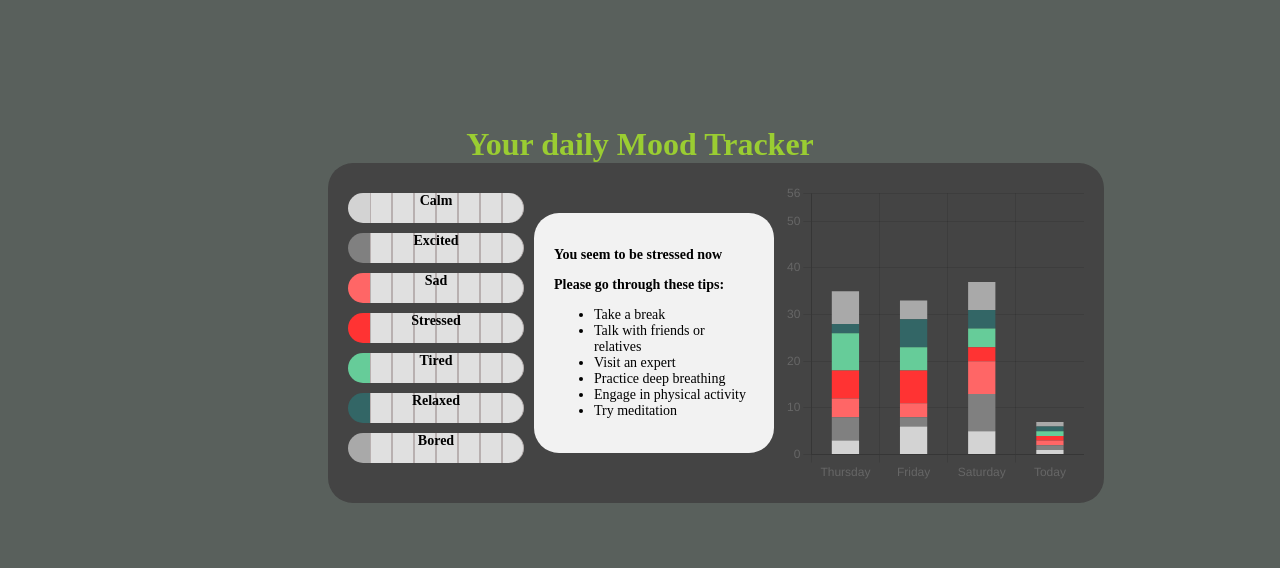
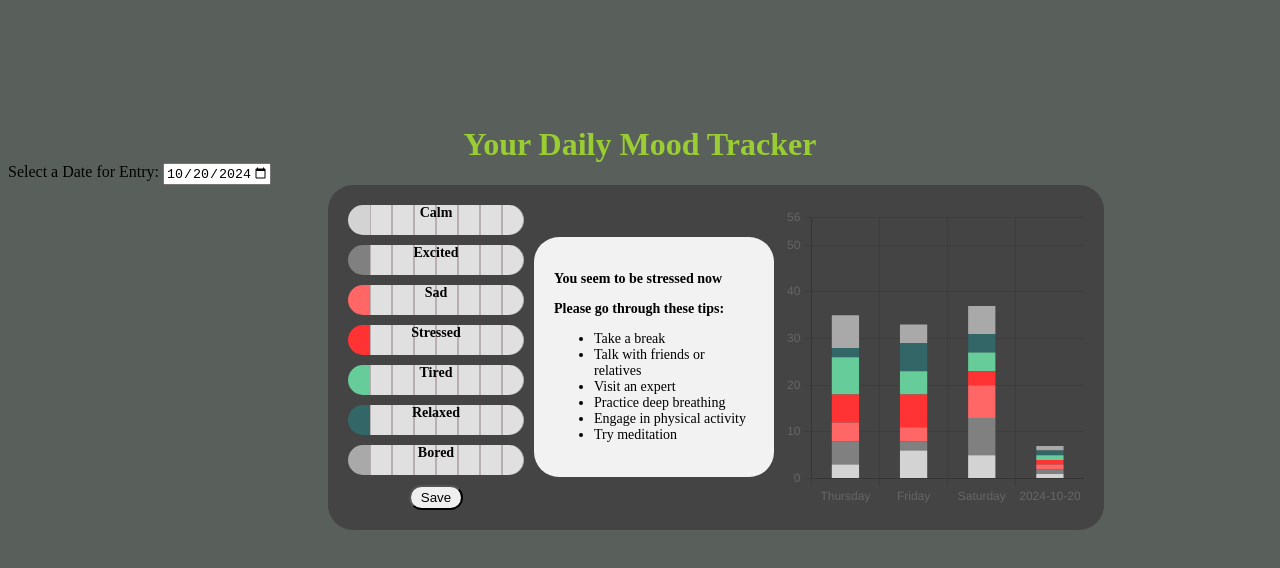
Before and after one commit to Ranjan00001/Mood-Tracker, a React (Vite) app: page / in a window 1280 px wide. Shown: the top 568 px of the page. Built offline with nearby package versions, Linux system fonts and the light colour scheme.

Commit message:
Added test user functionality

```diff
--- a/src/App.jsx
+++ b/src/App.jsx
@@ -14,24 +14,15 @@ function App() {
         { name: 'relaxed', color: '#336666' },
         { name: 'bored', color: '#A9A9A9' },
     ];
-	const [currentMood, setCurrentMood] = useState('stressed');
-	const [todayData, setTodayData] = useState({
-		calm: 1,
-		excited: 1,
-		sad: 1,
-		stressed: 1,
-		tired: 1,
-		relaxed: 1,
-		bored: 1,
-	});
 
     const daysOfWeek = ['Sunday', 'Monday', 'Tuesday', 'Wednesday', 'Thursday', 'Friday', 'Saturday'];
-	const dayIndex = new Date().getDay()
-	const today = daysOfWeek[dayIndex]
-	const yesterday = daysOfWeek[(dayIndex - 1 + 7) % 7]
-	const dayBeforeYesterday = daysOfWeek[(dayIndex - 2 + 7) % 7]
-	const dayBefBefYesterday = daysOfWeek[(dayIndex - 3 + 7) % 7]
-	const previousGraphData = [
+    const dayIndex = new Date().getDay();
+    const today = daysOfWeek[dayIndex];
+    const yesterday = daysOfWeek[(dayIndex - 1 + 7) % 7];
+    const dayBeforeYesterday = daysOfWeek[(dayIndex - 2 + 7) % 7];
+    const dayBefBefYesterday = daysOfWeek[(dayIndex - 3 + 7) % 7];
+
+    const [allEntries, setAllEntries] = useState([
         {
             day: dayBefBefYesterday,
             moods: { calm: 3, excited: 5, sad: 4, stressed: 6, tired: 8, relaxed: 2, bored: 7 },
@@ -44,29 +35,97 @@ function App() {
             day: yesterday,
             moods: { calm: 5, excited: 8, sad: 7, stressed: 3, tired: 4, relaxed: 4, bored: 6 },
         },
-	];
+    ]);
 
-	// Handler to update today's mood data when an emotion meter is changed
+    const [todayData, setTodayData] = useState({
+        calm: 1,
+        excited: 1,
+        sad: 1,
+        stressed: 1,
+        tired: 1,
+        relaxed: 1,
+        bored: 1,
+    });
+
+    const [currentMood, setCurrentMood] = useState('stressed');
+    const [selectedDate, setSelectedDate] = useState(new Date().toISOString().split('T')[0]);
+
     const handleMeterChange = (emotionName, value) => {
-		setTodayData(prevData => ({
-			...prevData,
-			[emotionName]: value, // Update only the selected emotion's value (1-8)
-		}));
-		const maxKey = value > todayData[currentMood] ? emotionName : currentMood
-		setCurrentMood(maxKey)
+        setTodayData(prevData => {
+            const updatedData = { ...prevData, [emotionName]: value };
+            const maxKey = Object.keys(updatedData).reduce((a, b) => updatedData[a] > updatedData[b] ? a : b);
+            setCurrentMood(maxKey);
+            return updatedData;
+        });
     };
 
-	// Combine today's data with previous days
-	const combinedGraphData = [
-		...previousGraphData,
-		{ day: 'Today', moods: todayData },
-	];
+    const handleDateChange = (event) => {
+        const newDate = event.target.value;
+        setSelectedDate(newDate);
+
+        const existingEntry = allEntries.find(entry => entry.day === newDate);
+
+        if (existingEntry) {
+            setTodayData(existingEntry.moods);
+        } else {
+            setTodayData({
+                calm: 1,
+                excited: 1,
+                sad: 1,
+                stressed: 1,
+                tired: 1,
+                relaxed: 1,
+                bored: 1,
+            });
+            setCurrentMood('stressed');
+        }
+    };
+
+    const saveEntry = () => {
+        setAllEntries(prevEntries => {
+            const updatedEntries = [...prevEntries];
+            const existingIndex = updatedEntries.findIndex(entry => entry.day === selectedDate);
+
+            if (existingIndex !== -1) {
+                updatedEntries[existingIndex] = { day: selectedDate, moods: todayData };
+            } else {
+                updatedEntries.push({ day: selectedDate, moods: todayData });
+            }
+
+            return updatedEntries;
+        });
+    };
+
+    const getLatestEntries = () => {
+        const latestEntries = allEntries.slice(-3);
+
+        const todayEntryExists = latestEntries.find(entry => entry.day === selectedDate);
+        if (!todayEntryExists) {
+            latestEntries.push({ day: selectedDate, moods: todayData });
+        }
+
+        return latestEntries;
+    };
+
+    const combinedGraphData = getLatestEntries();
 
     return (
-		<div className='main'>
-			<h1 className='header'>Your daily Mood Tracker</h1>
+        <>
+            <h1 className='header'>Your Daily Mood Tracker</h1>
+
+            {/* Date Picker */}
+            <div className="date-selector">
+                <label htmlFor="date-picker">Select a Date for Entry: </label>
+                <input
+                    type="date"
+                    id="date-picker"
+                    value={selectedDate}
+                    onChange={handleDateChange}
+                    max={new Date().toISOString().split('T')[0]}
+                />
+            </div>
+
             <div className="app-container">
-				{/* Left section: List of emotion meters */}
                 <div className="left-section">
                     {emotions.map(emotion => (
                         <EmotionMeter
@@ -76,19 +135,19 @@ function App() {
                             onMeterChange={handleMeterChange}
                         />
                     ))}
+
+                    <button onClick={saveEntry} style={{ cursor:'pointer', borderRadius:'25px', padding:'3px 10px'}}>Save</button>
                 </div>
 
-				{/* Center section: Thought/Preaching section */}
                 <div className="center-section">
                     <Preaching emotion={currentMood} />
                 </div>
 
-				{/* Right section: Graph of emotion data */}
                 <div className="right-section">
                     <GraphBar emotions={emotions} graphData={combinedGraphData} />
                 </div>
             </div>
-		</div>
+        </>
     );
 }
 
```
Lines whose indentation alone changed are shown as unchanged.
